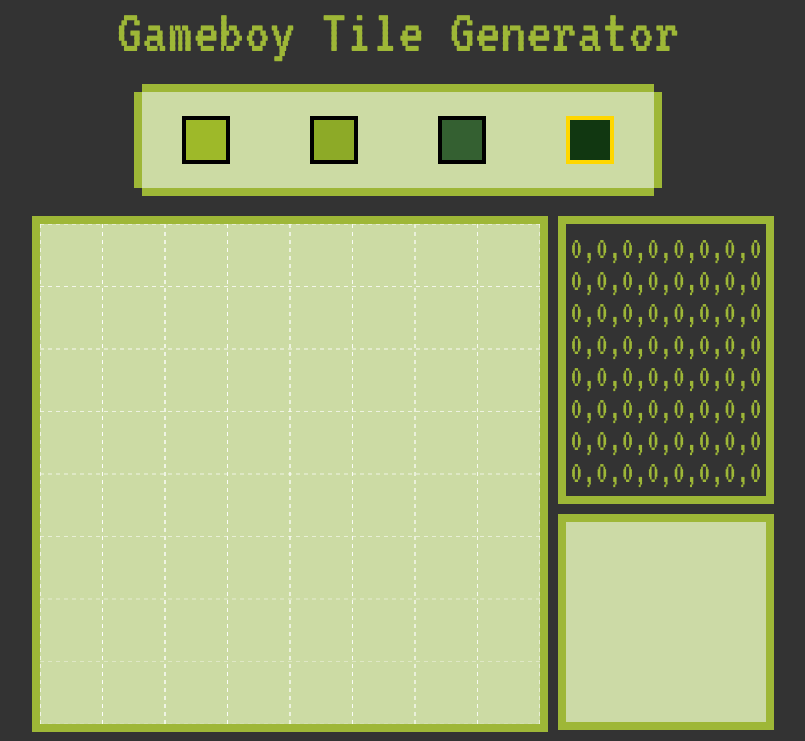
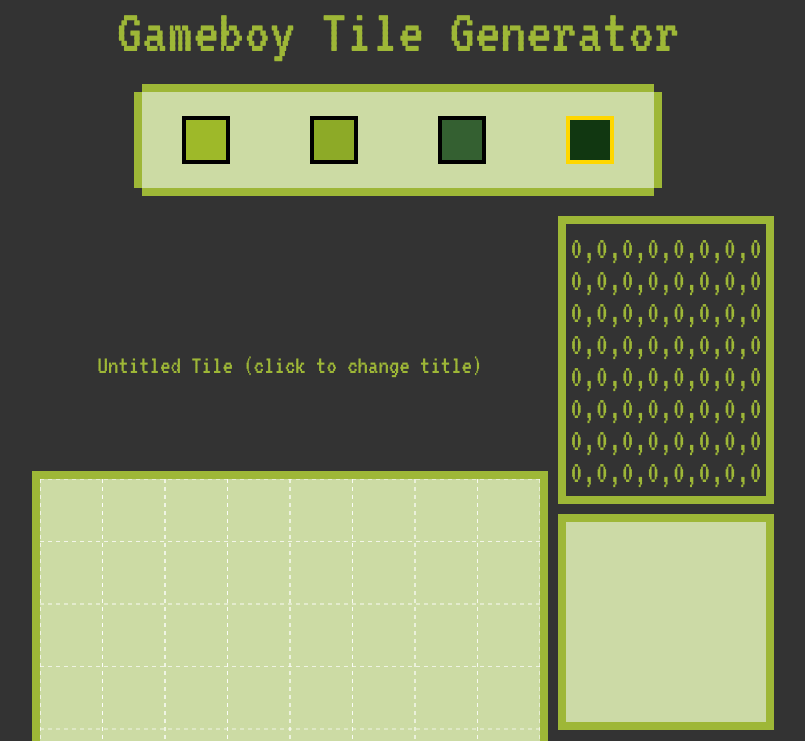
Before and after one commit to spkelly/gb-pallete, a Vue app: page / in a window 1280 px wide. Shown: the top 741 px of the page, without its empty margins (242-1047 px from the left). Built offline with nearby package versions, Linux system fonts and the light colour scheme.

Commit message:
Added file name input

```diff
--- a/src/components/TileCanvas.vue
+++ b/src/components/TileCanvas.vue
@@ -1,4 +1,10 @@
 <template>
+  <section >
+  <div class="section-header">
+      <h2 class="header__sub">
+      <input type="text" class="file_name" placeholder="Untitled Tile (click to change title)"></input>
+      </h2>
+    </div>
   <div class="canvas_holder">
   <canvas id="viewport" ref="viewport">
   </canvas>
@@ -8,6 +14,7 @@
     v-on:mousemove="handleMouseMove"
   ></canvas>
   </div>
+  </section>
 </template>
 
 <script>
@@ -69,6 +76,20 @@
 </script>
 
 <style lang="css">
+  .file_name{
+    text-align: center;
+    width: 80%;
+    font-size: 26px;
+    font-family: 'VT323', monospace;
+    color: #9eb737;
+    background-color: transparent;
+    border:none;
+  }
+
+  ::placeholder{
+    color:#9eb737;
+    opacity: 1;
+  }
   .canvas_holder{
     cursor: pointer;
     height: 500px;
```
